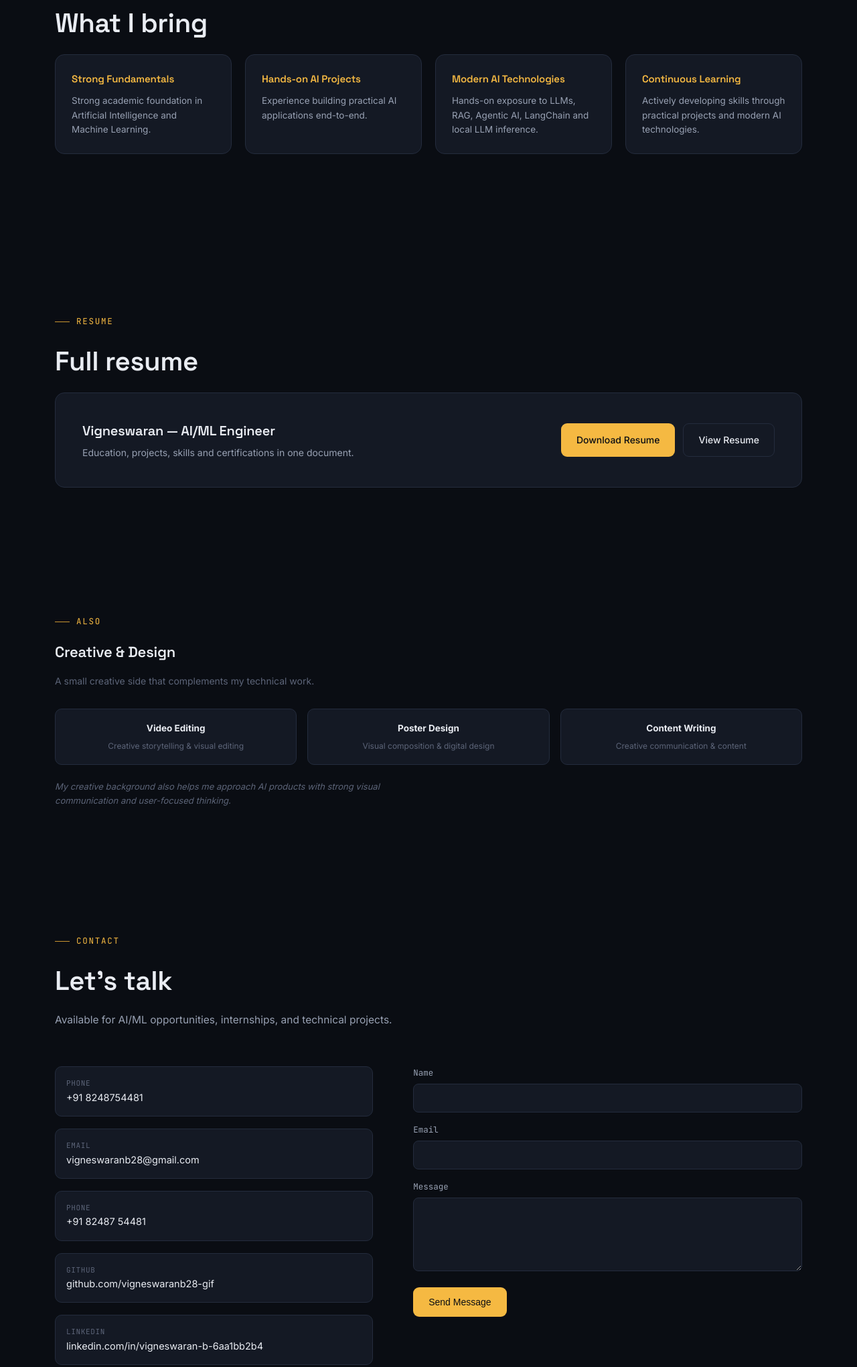
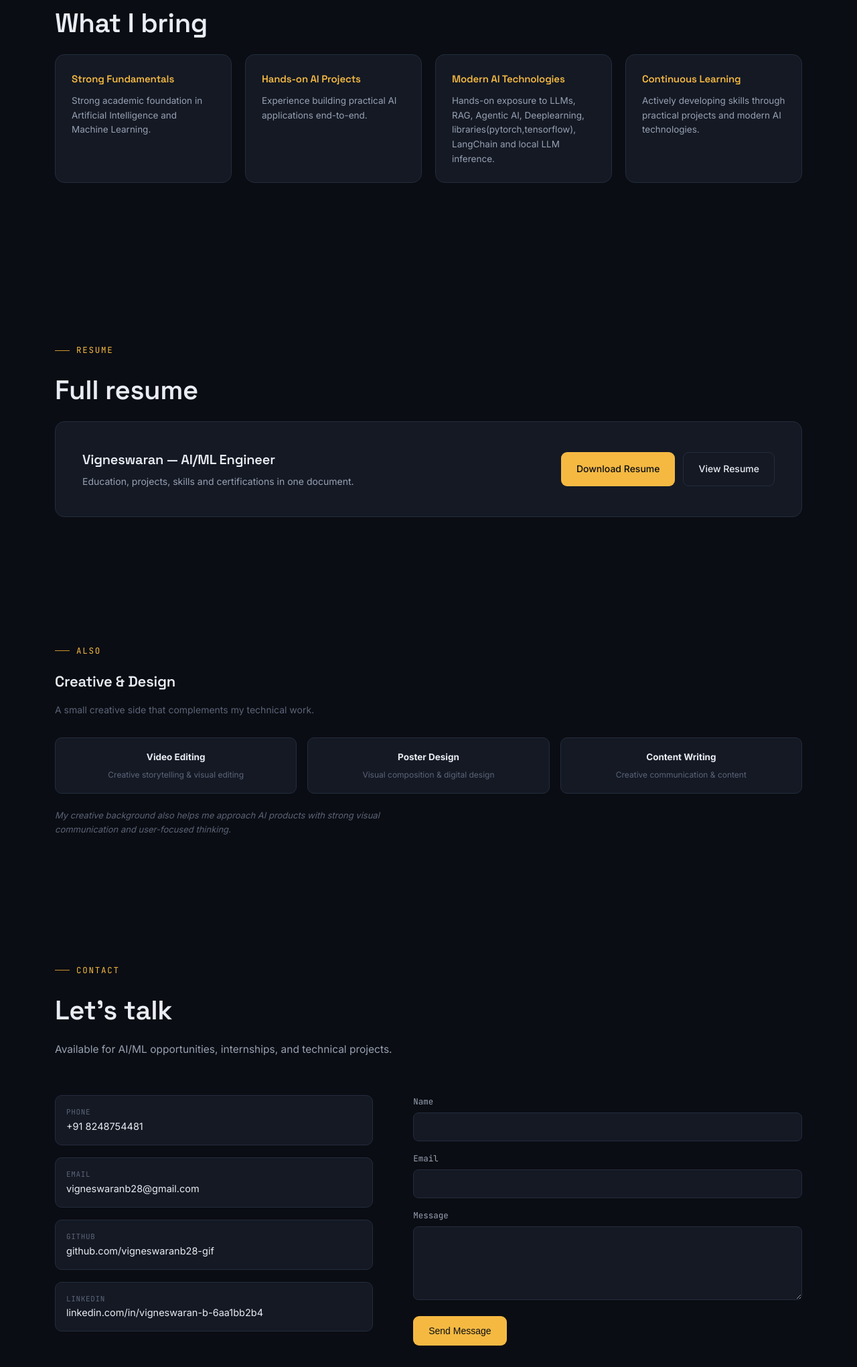
Before and after one commit to vigneswaranb28-gif/portfolio, a plain HTML site: page index.html in a window 1280 px wide. Shown: the part 6609-8650 px from the top of the page at 67% size. Drawn offline with Linux system fonts and the light colour scheme.

Commit message:
Fix GitHub link and update AI technologies section
Updated GitHub repository link and enhanced AI technologies description.

```diff
--- a/index.html
+++ b/index.html
@@ -442,7 +442,7 @@ footer{border-top:1px solid var(--border); padding:50px 0; background:var(--bg-a
         <span class="badge">Agentic AI</span>
       </div>
       <div class="project-links">
-        <a href="https://github.com/vigneswaranb28-gif" target="_blank" rel="noopener">GitHub Repository →</a>
+       <a href="https://github.com/vigneswaranb28-gif/Langchain-Jobfit-Analyzer" target="_blank" rel="noopener">GitHub Repository →</a>
         <a href="#contact">Live Demo →</a>
       </div>
       <div class="pipeline mono">
@@ -641,7 +641,7 @@ footer{border-top:1px solid var(--border); padding:50px 0; background:var(--bg-a
     <div class="why-grid">
       <div class="why-card reveal"><h4>Strong Fundamentals</h4><p>Strong academic foundation in Artificial Intelligence and Machine Learning.</p></div>
       <div class="why-card reveal"><h4>Hands-on AI Projects</h4><p>Experience building practical AI applications end-to-end.</p></div>
-      <div class="why-card reveal"><h4>Modern AI Technologies</h4><p>Hands-on exposure to LLMs, RAG, Agentic AI, LangChain and local LLM inference.</p></div>
+      <div class="why-card reveal"><h4>Modern AI Technologies</h4><p>Hands-on exposure to LLMs, RAG, Agentic AI, Deeplearning, libraries(pytorch,tensorflow), LangChain and local LLM inference.</p></div>
       <div class="why-card reveal"><h4>Continuous Learning</h4><p>Actively developing skills through practical projects and modern AI technologies.</p></div>
     </div>
   </div>
@@ -690,7 +690,6 @@ footer{border-top:1px solid var(--border); padding:50px 0; background:var(--bg-a
       <div class="contact-list reveal">
         <div class="contact-item"><div><div class="lbl">Phone</div><div class="val"><a href="tel:+918248754481">+91 8248754481</a></div></div></div>
         <div class="contact-item"><div><div class="lbl">Email</div><div class="val"><a href="mailto:vigneswaranb28@gmail.com">vigneswaranb28@gmail.com</a></div></div></div>
-<div class="contact-item"><div><div class="lbl">Phone</div><div class="val"><a href="tel:+918248754481">+91 82487 54481</a></div></div></div>
         <div class="contact-item"><div><div class="lbl">GitHub</div><div class="val"><a href="https://github.com/vigneswaranb28-gif" target="_blank" rel="noopener">github.com/vigneswaranb28-gif</a></div></div></div>
         <div class="contact-item"><div><div class="lbl">LinkedIn</div><div class="val"><a href="https://www.linkedin.com/in/vigneswaran-b-6aa1bb2b4" target="_blank" rel="noopener">linkedin.com/in/vigneswaran-b-6aa1bb2b4</a></div></div></div>
       </div>
```
